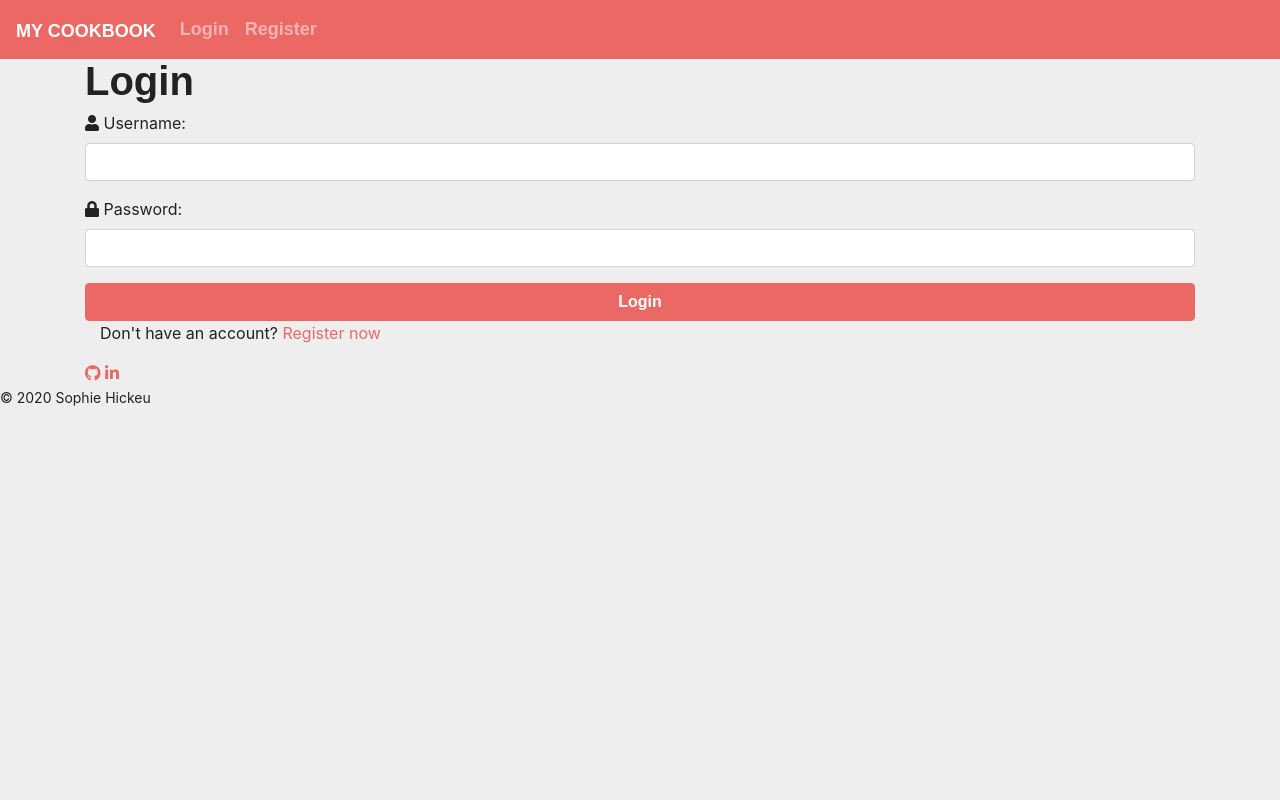
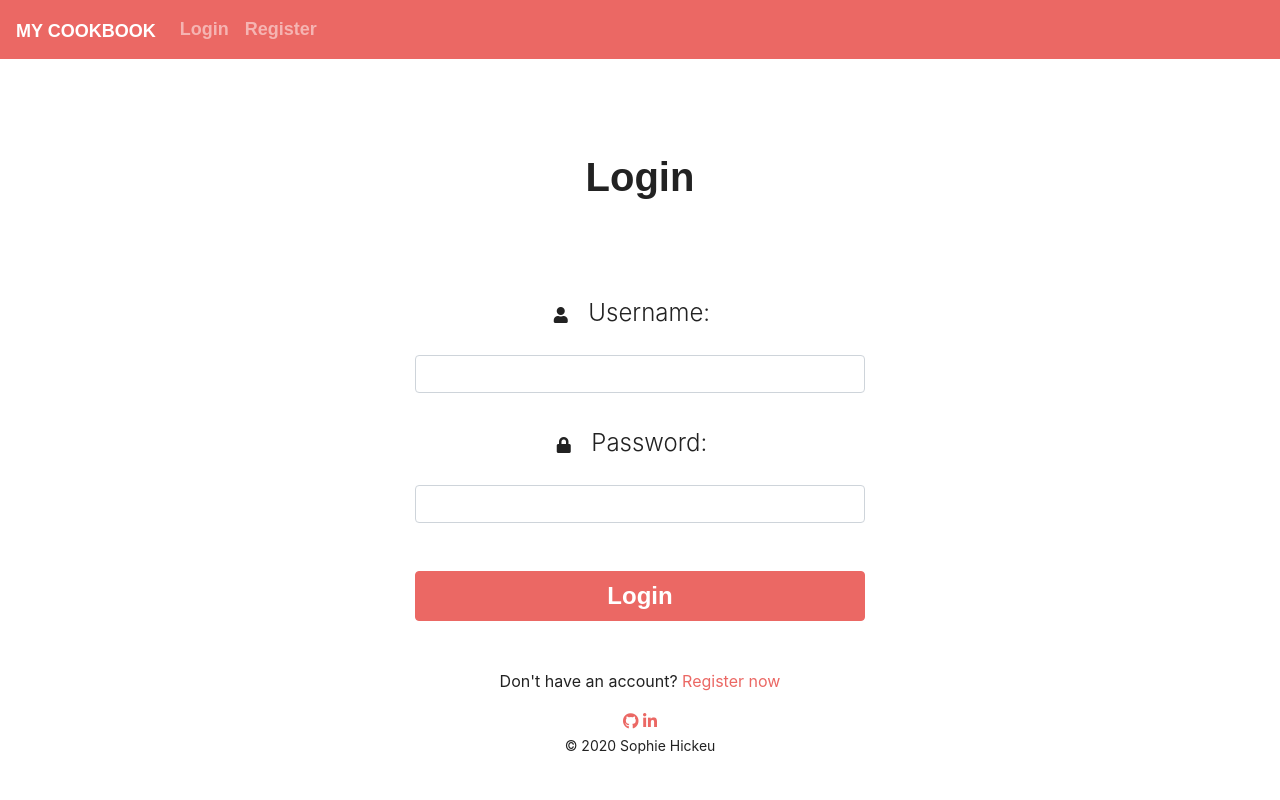
Before and after one commit to SophieH93/myCookbook, a Flask app: page /login in a window 1280 px wide. Run offline with Flask 2, Linux system fonts and the light colour scheme; some libraries are stand-ins or nearby versions; some web fonts are replaced.

Commit message:
styled login page

```diff
--- a/static/css/style.css
+++ b/static/css/style.css
@@ -1,3 +1,39 @@
 body {
-    background-color: #eee;
+	text-align: center;
 }
+
+h1{
+    padding: 2rem;
+}
+
+.img-fluid {
+max-width: 100%;
+    height: auto;
+
+}
+
+/* Login */
+
+#login {
+    max-width: 30rem;
+    min-width: 250px;
+    margin: auto;
+    margin-top: 4rem;
+}
+
+form {
+    margin-top: 3rem;
+    margin-bottom: 3rem;
+ }
+
+
+label {
+	padding: 1rem;
+	font-size: 1.5rem;
+	font-weight: 300
+}
+
+.loginBtn {
+	font-size: 1.5rem;
+	margin-top: 3rem;
+}
```
